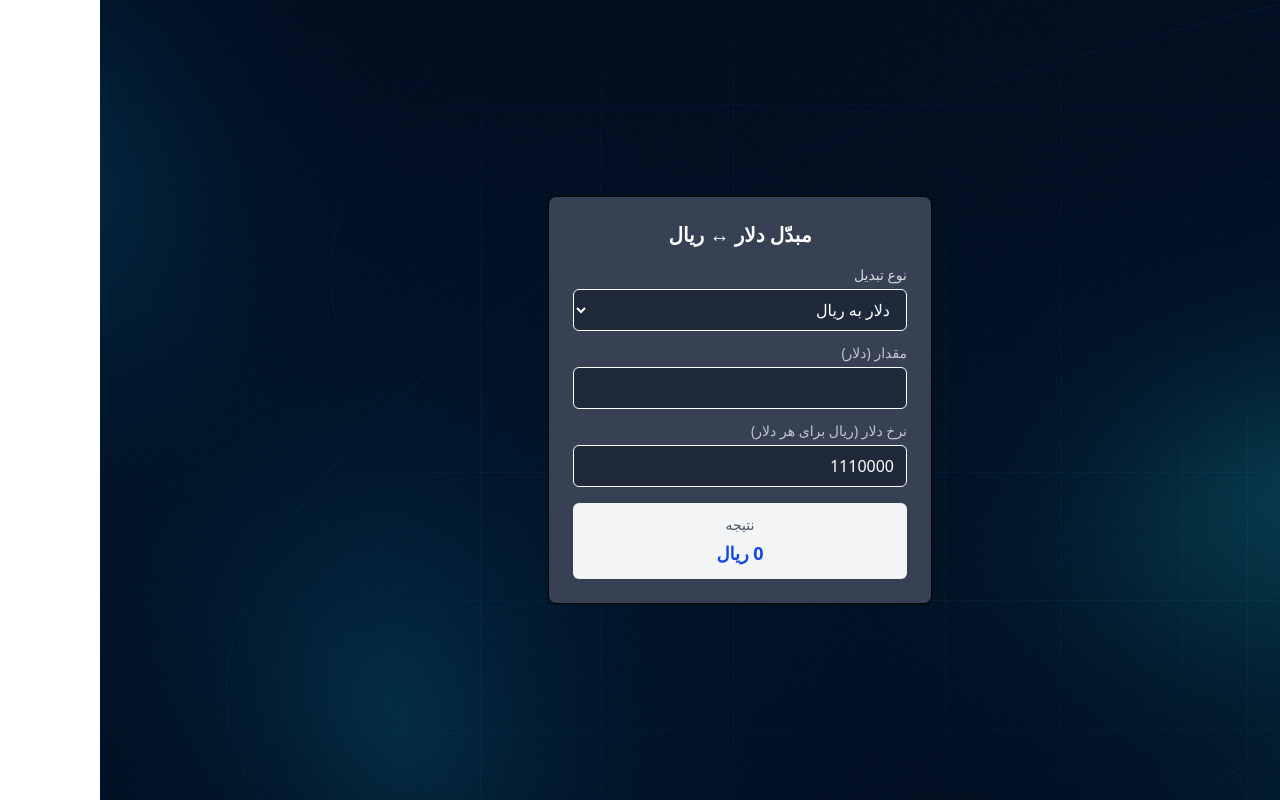
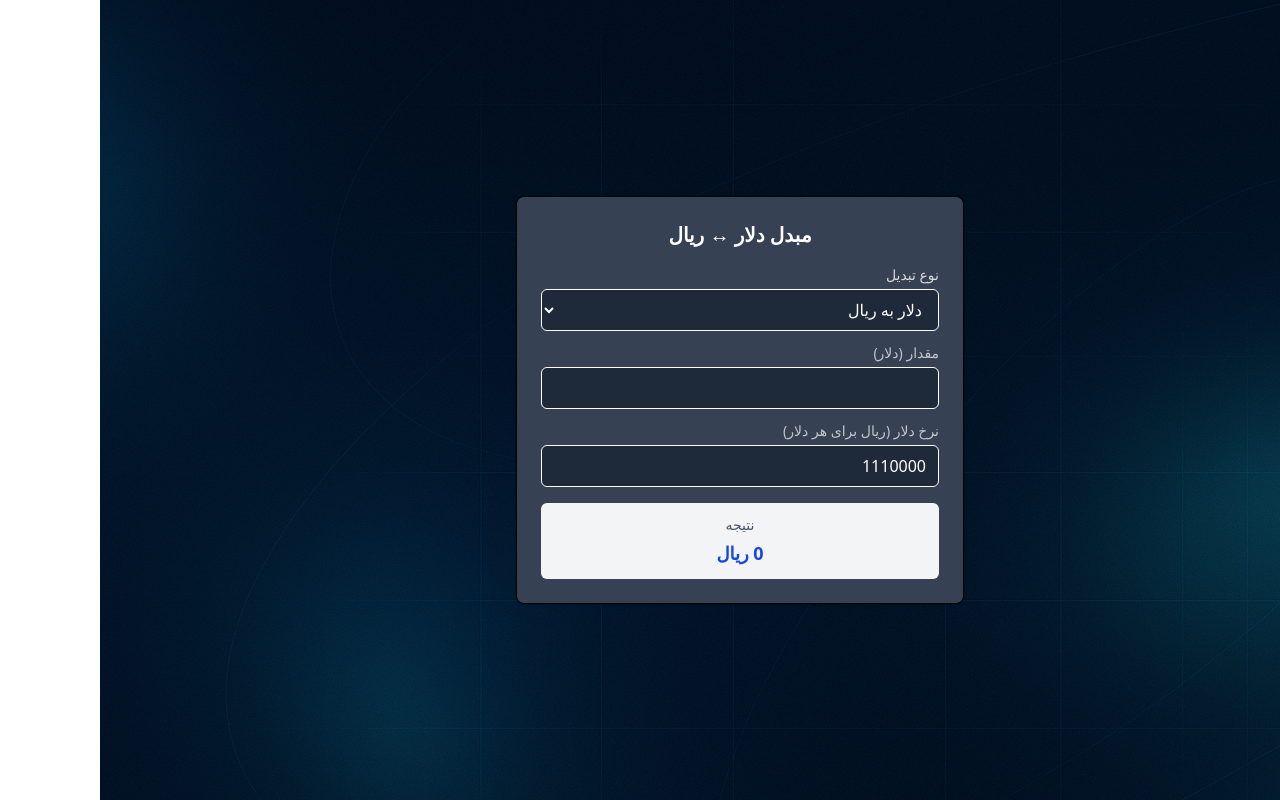
Before and after one commit to ahmadreza-leylayi/rira-arz, a Next.js app: page /converter in a window 1280 px wide. Built offline with nearby package versions, Linux system fonts and the light colour scheme.

Commit message:
Ready for deployment

```diff
--- a/app/components/ConverterManual.tsx
+++ b/app/components/ConverterManual.tsx
@@ -30,9 +30,9 @@ export default function ConverterManual() {
   }, [amount, rate, direction]);
 
   return (
-    <div className="mx-auto max-w-md rounded-lg border bg-gray-700 p-6 shadow-sm h-[50%] w-[50%]">
-      <h2 className="mb-4 text-center text-xl font-semibold text-white">
-        مبدّل دلار ↔ ریال
+    <div className="mx-auto max-w-md rounded-lg border bg-gray-700 p-6 shadow-sm h-[90%] w-[95%]">
+      <h2 className="mb-4 text-center text-xl font-semibold text-white  flex-nowrap">
+        مبدل دلار ↔ ریال
       </h2>
 
       <label className="mb-3 block ">
--- a/app/converter/page.tsx
+++ b/app/converter/page.tsx
@@ -7,8 +7,8 @@ export const metadata = {
 
 export default function ConverterPage() {
   return (
-    <div className="bg-[url('/bg.png')] min-h-screen p-8 justify-center items-center flex ">
-      <div className="mx-auto max-w-3xl flex w-[80%]">
+    <div className="bg-[url('/bg.png')] w-full h-screen p-8 justify-center items-center flex ">
+      <div className="mx-auto max-w-3xl flex w-[90%]">
         <ConverterManual />
       </div>
     </div>
--- a/app/globals.css
+++ b/app/globals.css
@@ -1 +1,6 @@
 @import "tailwindcss";
+
+/* border box : */
+* {
+  box-sizing: border-box;
+}
```
